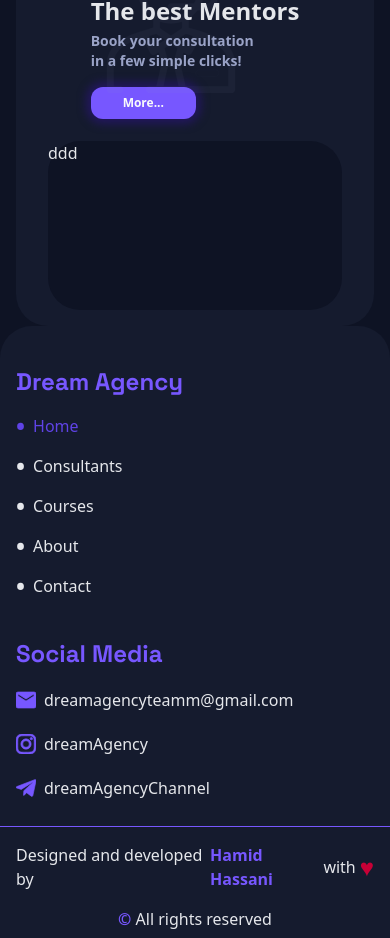
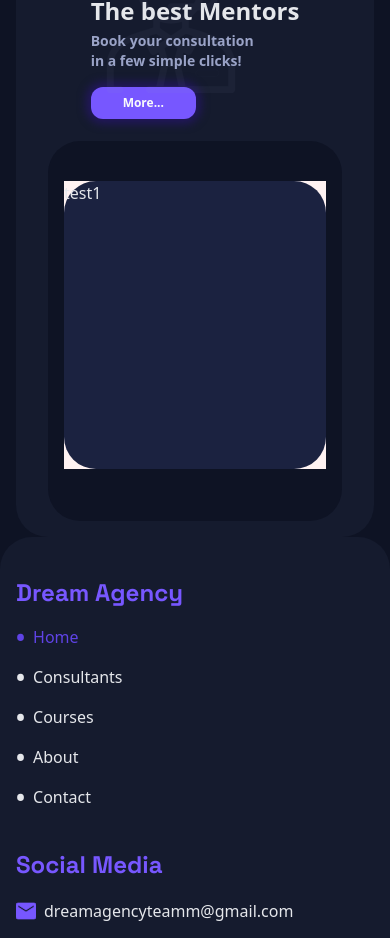
Before and after one commit to DreamAgencyhub/Front-end, a Next.js app: page / in a window 390 px wide. Shown: the part 2872-3810 px from the top of the page. Built offline with nearby package versions, Linux system fonts and the light colour scheme.

Commit message:
feat: add Slider all skeleton and styles and make it fully responsive

```diff
--- a/app/components/sections/consultants/ConsultantsSection.tsx
+++ b/app/components/sections/consultants/ConsultantsSection.tsx
@@ -2,6 +2,8 @@
 
 import { Operator } from "../../icons";
 import Slider from "../../ui/slider/Slider";
+
+const items = [{ text: "test1" }, { text: "test2" }, { text: "test3" }];
 
 export default function ConsultantsSection() {
   console.log(Slider);
@@ -18,7 +20,9 @@ export default function ConsultantsSection() {
           linkText="More..."
         />
         <Slider.Track>
-          <span>ddd</span>
+          {items.map((item, index) => (
+            <Slider.Item key={index} text={item.text} />
+          ))}
         </Slider.Track>
       </Slider>
     </div>
--- a/app/components/ui/slider/Slider.tsx
+++ b/app/components/ui/slider/Slider.tsx
@@ -5,13 +5,14 @@ import SliderProvider, { useSlider } from "./SliderContext";
 
 import { SliderTrack } from "./SliderTrack";
 import SliderIconBox from "./SliderIconBox";
+import SliderItem from "./SliderItem";
 
 function Slider({ children }: { children: ReactNode }) {
   const { next, prev } = useSlider();
 
   return (
     <SliderProvider>
-      <div className=" bg-secondary-default rounded-4xl flex flex-col lg:flex-row items-center justify-end py-4 px-8 lg:px-20 ">
+      <div className=" bg-secondary-default rounded-4xl flex flex-col md:flex-row items-center justify-end py-4 px-8 lg:px-20 ">
         {children}
       </div>
     </SliderProvider>
@@ -20,5 +21,6 @@ function Slider({ children }: { children: ReactNode }) {
 
 Slider.Track = SliderTrack;
 Slider.IconBox = SliderIconBox;
+Slider.Item = SliderItem;
 
 export default Slider;
--- a/app/components/ui/slider/SliderItem.tsx
+++ b/app/components/ui/slider/SliderItem.tsx
@@ -1,3 +1,13 @@
-export default function SliderItem() {
-  return <div>SliderItem</div>;
+"use client";
+
+export default function SliderItem({ text }: { text: string }) {
+  // const offset = index * 250;
+
+  return (
+    <div
+      className={`bg-secondary-muted rounded-4xl shrink-0 w-full md:w-1/2 lg:w-1/3 h-72`}
+    >
+      {text}
+    </div>
+  );
 }
--- a/app/components/ui/slider/SliderTrack.tsx
+++ b/app/components/ui/slider/SliderTrack.tsx
@@ -6,14 +6,21 @@ import SvgIconIonicIosArrowRight from "../../icons/IconIonicIosArrowRight";
 
 export const SliderTrack = ({ children }: { children: ReactNode }) => {
   return (
-    <div className=" rounded-4xl flex flex-row relative w-full bg-default-color h-[20vh] ">
+    <div className=" rounded-4xl  relative w-full bg-default-color px-4 py-10 items-center justify-center ">
       <div className="hidden cursor-pointer shadow-md shadow-gray-400  dark:shadow-[-5px_0px_10px_3px]  dark:shadow-gray-900 z-40 lg:flex rounded-full bg-secondary-default p-2 absolute -left-4 -translate-y-1/2 top-1/2 ">
         <SvgIconIonicIosArrowLeft className="fill-primary-500 stroke-0 text-xl" />
       </div>
       <div className="hidden cursor-pointer shadow-md shadow-gray-400  dark:shadow-[5px_0px_10px_3px] dark:shadow-gray-900 z-40 lg:flex rounded-full bg-secondary-default p-2 absolute -right-4 -translate-y-1/2 top-1/2 ">
         <SvgIconIonicIosArrowRight className="fill-primary-500 stroke-0 text-xl rotate-180 " />
       </div>
-      <div className="">{children}</div>
+      <div className=" relative overflow-hidden h-75 md:h-72  w-full">
+        <div
+          className="flex gap-4 transition-transform duration-500 ease-in-out bg-red-50 "
+          style={{ transform: `translateX(-${0}px)` }}
+        >
+          {children}
+        </div>
+      </div>
     </div>
   );
 };
```
